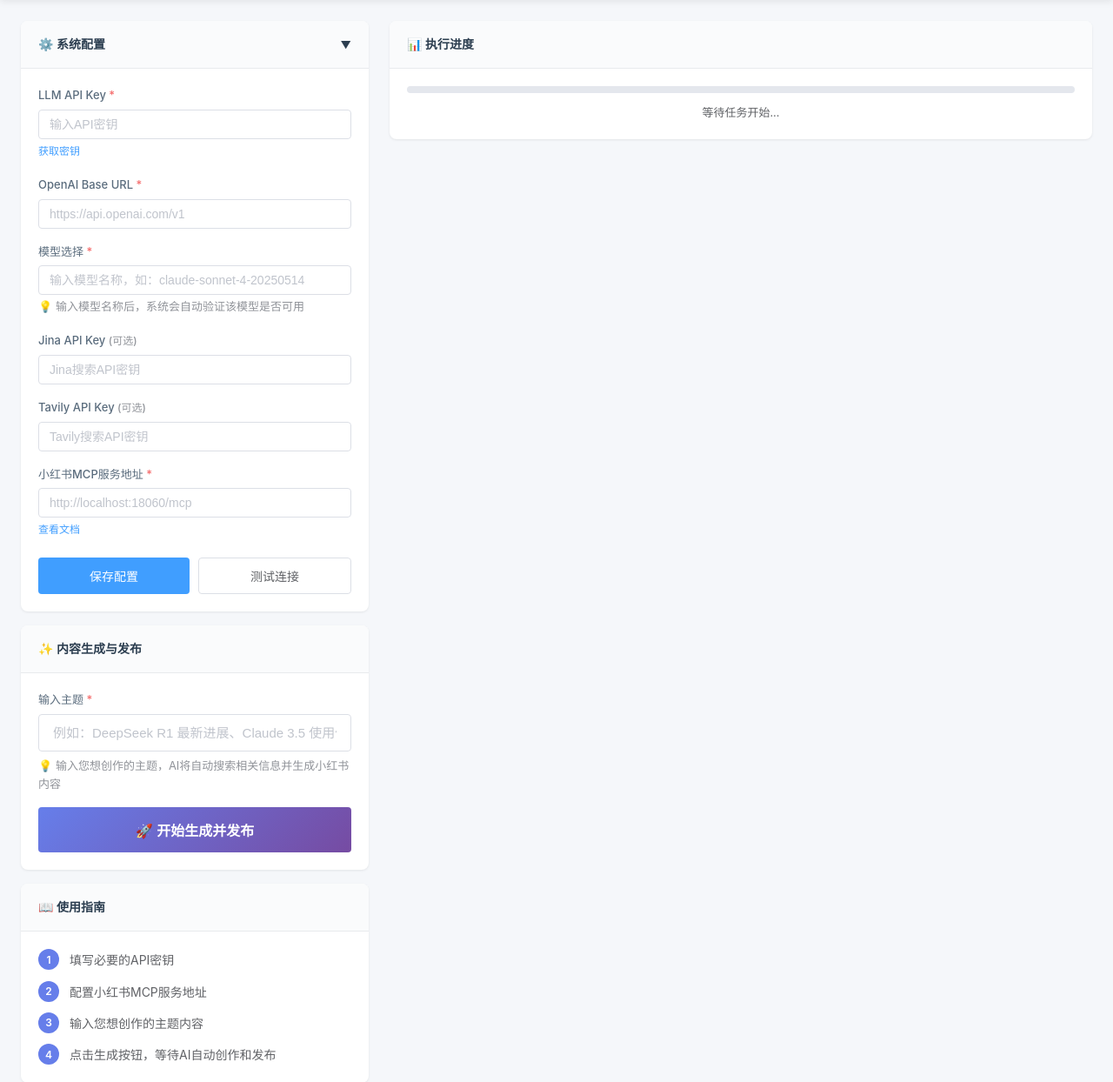
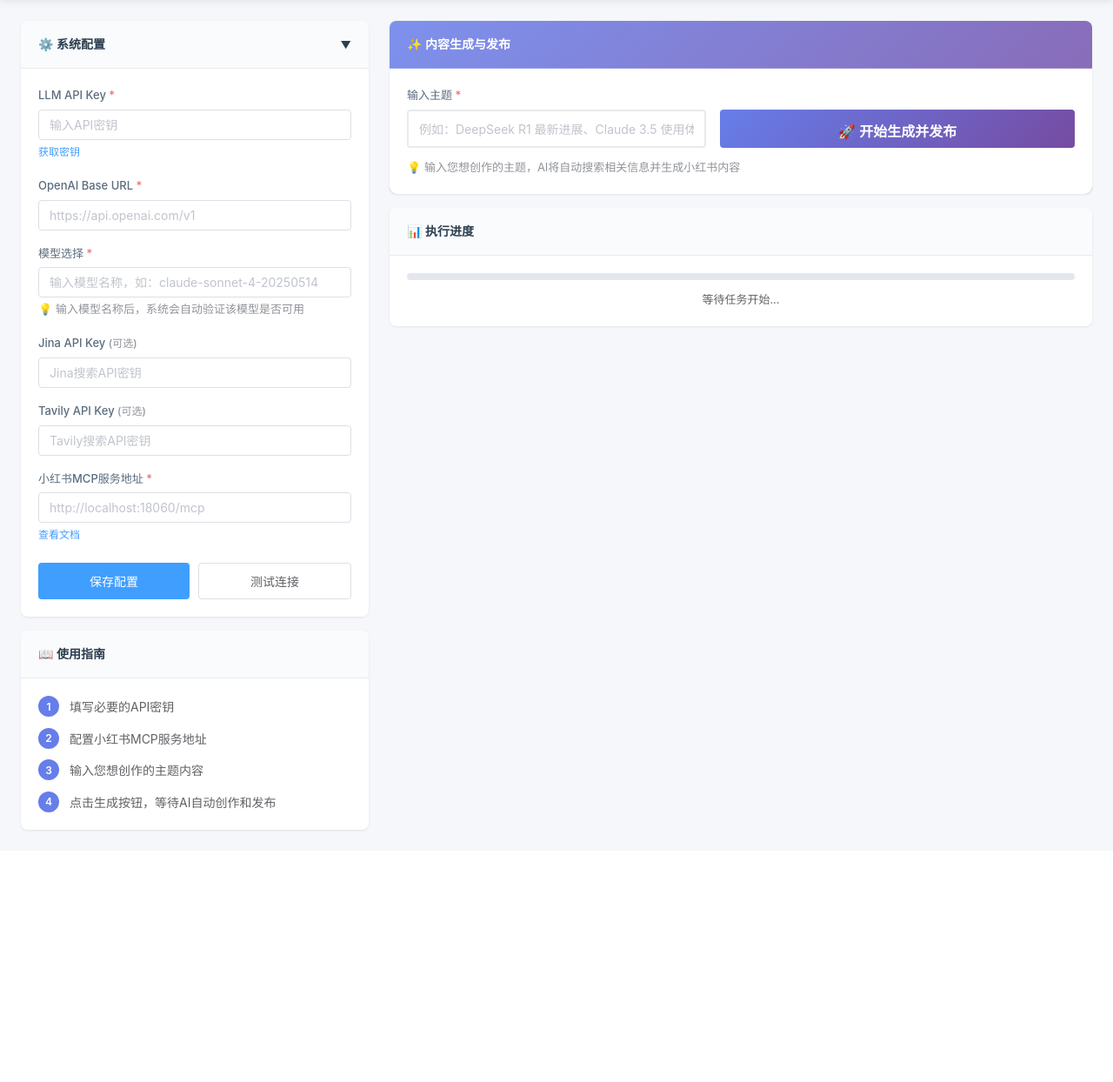
Before and after one commit to tool-pressure/xiaohongshu, a FastAPI app: page / in a window 1280 px wide. Shown: the part 60-1304 px from the top of the page at 87% size. After the commit the page ends 1016 px from the top, so only its background shows below. Run offline with FastAPI, Linux system fonts and the light colour scheme.

Commit message:
model-fix

```diff
--- a/static/css/style.css
+++ b/static/css/style.css
@@ -141,23 +141,33 @@ body {
 }
 
 .input-group input,
-.input-group select {
+.input-group select,
+.input-group textarea {
     width: 100%;
     padding: 8px 12px;
     border: 1px solid #dcdfe6;
     border-radius: 4px;
     font-size: 14px;
     transition: border-color 0.2s;
+    font-family: inherit;
 }
 
 .input-group input:focus,
-.input-group select:focus {
+.input-group select:focus,
+.input-group textarea:focus {
     outline: none;
     border-color: #409eff;
 }
 
-.input-group input::placeholder {
+.input-group input::placeholder,
+.input-group textarea::placeholder {
     color: #c0c4cc;
+}
+
+.input-group textarea {
+    resize: vertical;
+    min-height: 60px;
+    line-height: 1.5;
 }
 
 .link-hint {
@@ -389,6 +399,62 @@ body {
     transform: translateY(0);
 }
 
+/* 生成面板样式 */
+.generate-panel {
+    background: linear-gradient(135deg, #667eea 0%, #764ba2 100%);
+    border: none;
+}
+
+.generate-panel .panel-header {
+    background: rgba(255, 255, 255, 0.15);
+    border-bottom: 1px solid rgba(255, 255, 255, 0.2);
+    color: #fff;
+    cursor: default;
+}
+
+.generate-panel .panel-header:hover {
+    background: rgba(255, 255, 255, 0.15);
+}
+
+.generate-panel .panel-body {
+    background: #fff;
+}
+
+.generate-form {
+    display: flex;
+    gap: 16px;
+    align-items: flex-end;
+    margin-bottom: 12px;
+}
+
+.generate-form .input-group {
+    flex: 1;
+    margin-bottom: 0;
+}
+
+.generate-form input {
+    border: 2px solid #e8eaed;
+    transition: all 0.2s;
+    height: 44px;
+}
+
+.generate-form input:focus {
+    border-color: #667eea;
+    box-shadow: 0 0 0 3px rgba(102, 126, 234, 0.1);
+}
+
+.generate-form .btn-generate {
+    width: auto;
+    padding: 12px 32px;
+    white-space: nowrap;
+    flex-shrink: 0;
+    height: 44px;
+}
+
+.generate-hint {
+    margin: 0;
+}
+
 /* 信息面板样式 */
 .info-panel .panel-header {
     cursor: default;
@@ -523,4 +589,13 @@ body {
     .brand-text {
         font-size: 16px;
     }
+
+    .generate-form {
+        flex-direction: column;
+        gap: 12px;
+    }
+
+    .generate-form .btn-generate {
+        width: 100%;
+    }
 }
--- a/templates/index.html
+++ b/templates/index.html
@@ -62,23 +62,6 @@
                     </div>
                 </div>
 
-                <!-- 内容生成面板 -->
-                <div class="panel">
-                    <div class="panel-header">
-                        <span>✨ 内容生成与发布</span>
-                    </div>
-                    <div class="panel-body">
-                        <div class="input-group">
-                            <label>输入主题 <span class="required">*</span></label>
-                            <input type="text" id="topic" class="input-large" placeholder="例如：DeepSeek R1 最新进展、Claude 3.5 使用体验">
-                            <p class="input-hint">💡 输入您想创作的主题，AI将自动搜索相关信息并生成小红书内容</p>
-                        </div>
-                        <button class="btn btn-generate" onclick="startGenerate()">
-                            🚀 开始生成并发布
-                        </button>
-                    </div>
-                </div>
-
                 <!-- 使用指南 -->
                 <div class="panel info-panel">
                     <div class="panel-header">
@@ -109,6 +92,25 @@
 
             <!-- 右侧主内容 -->
             <main class="content-area">
+                <!-- 内容生成面板 -->
+                <div class="panel generate-panel">
+                    <div class="panel-header">
+                        <span>✨ 内容生成与发布</span>
+                    </div>
+                    <div class="panel-body">
+                        <div class="generate-form">
+                            <div class="input-group">
+                                <label>输入主题 <span class="required">*</span></label>
+                                <input type="text" id="topic" placeholder="例如：DeepSeek R1 最新进展、Claude 3.5 使用体验、AI 论文解读">
+                            </div>
+                            <button class="btn btn-generate" onclick="startGenerate()">
+                                🚀 开始生成并发布
+                            </button>
+                        </div>
+                        <p class="input-hint generate-hint">💡 输入您想创作的主题，AI将自动搜索相关信息并生成小红书内容</p>
+                    </div>
+                </div>
+
                 <!-- 进度面板 -->
                 <div class="panel">
                     <div class="panel-header">
```
